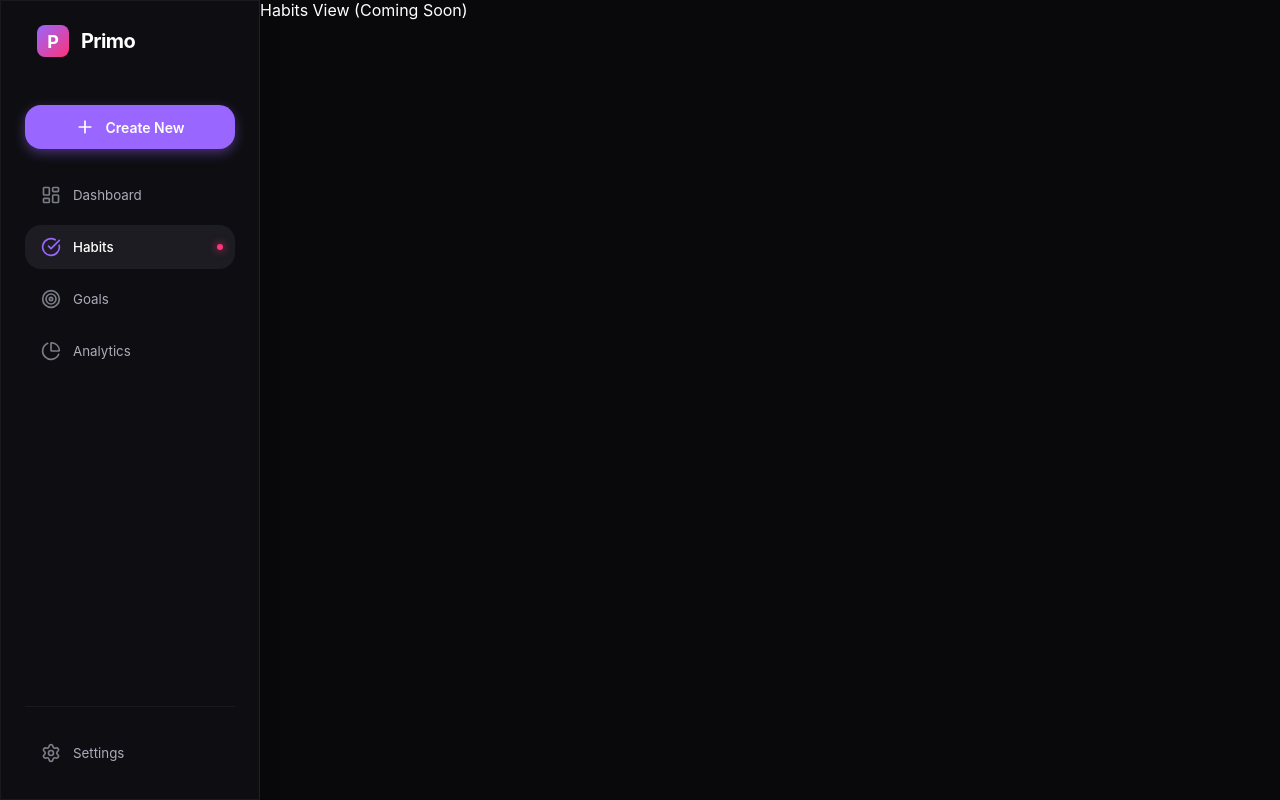
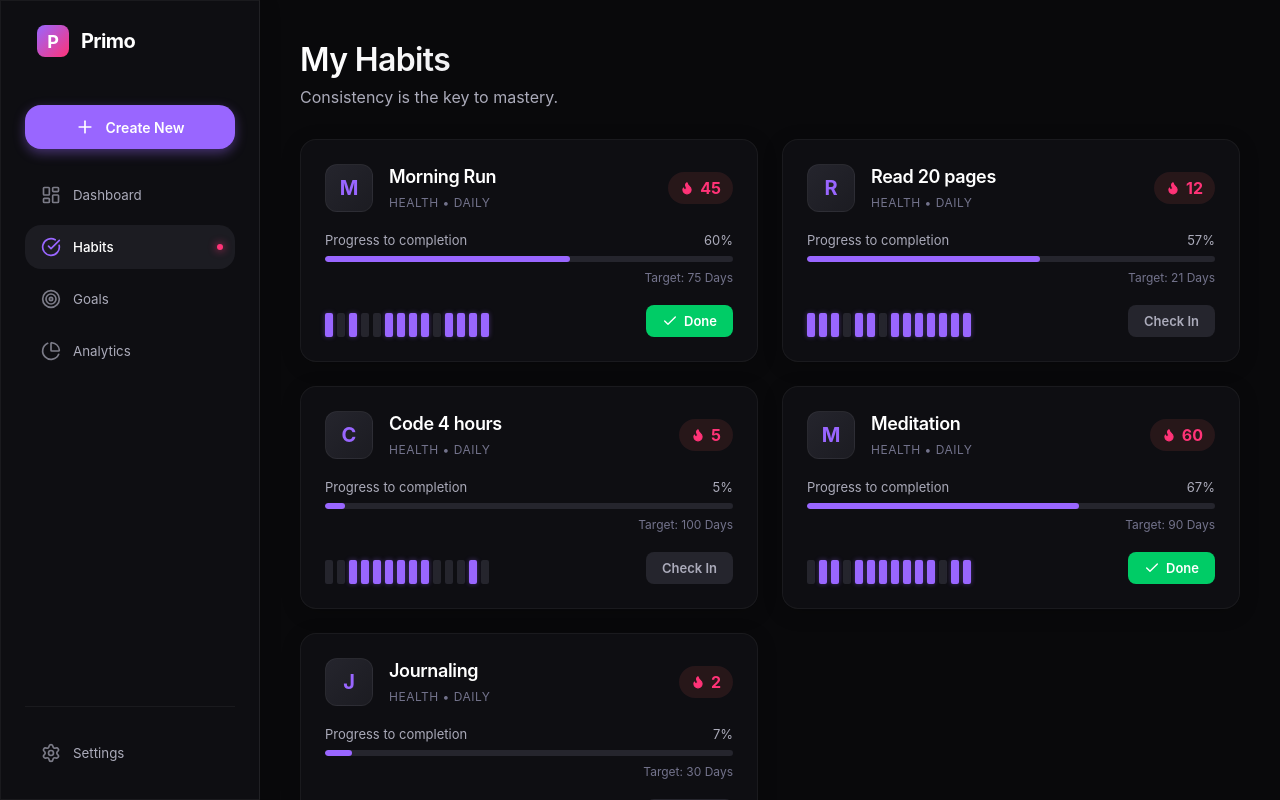
Before and after one commit to barada02/Primo, a React (Vite) app: page / in a window 1280 px wide. Both pictures are taken after a click on the button "Habits". Built offline with nearby package versions, Linux system fonts and the light colour scheme.

Commit message:
hibit page

```diff
--- a/src/App.jsx
+++ b/src/App.jsx
@@ -1,6 +1,7 @@
 import { useState } from 'react'
 import Sidebar from './components/layout/Sidebar'
 import Dashboard from './components/dashboard/Dashboard'
+import HabitsPage from './components/habits/HabitsPage'
 import CreateTaskModal from './components/tasks/CreateTaskModal'
 import './index.css'
 
@@ -18,8 +19,9 @@ function App() {
 
       <main style={{ flex: 1, overflowY: 'auto', position: 'relative' }}>
         {activeTab === 'dashboard' && <Dashboard />}
+        {activeTab === 'habits' && <HabitsPage />}
         {/* Placeholders for other tabs */}
-        {activeTab === 'habits' && <div className="p-10">Habits View (Coming Soon)</div>}
+        {activeTab === 'goals' && <div className="p-10">Goals View (Coming Soon)</div>}
       </main>
 
       {isModalOpen && <CreateTaskModal onClose={() => setIsModalOpen(false)} />}
--- /dev/null
+++ b/src/components/habits/HabitCard.css
@@ -0,0 +1,147 @@
+.habit-card {
+    padding: 24px;
+    border-radius: var(--radius-md);
+    transition: transform 0.2s;
+    display: flex;
+    flex-direction: column;
+    gap: 20px;
+}
+
+.habit-card:hover {
+    transform: translateY(-4px);
+    background: var(--bg-surface-2);
+}
+
+.habit-header {
+    display: flex;
+    align-items: center;
+    gap: 16px;
+}
+
+.habit-icon {
+    width: 48px;
+    height: 48px;
+    border-radius: 12px;
+    background: linear-gradient(135deg, var(--bg-surface-3), var(--bg-surface-2));
+    display: flex;
+    align-items: center;
+    justify-content: center;
+    font-size: 20px;
+    font-weight: 700;
+    color: var(--primary);
+    border: 1px solid hsla(0, 0%, 100%, 0.05);
+}
+
+.habit-info {
+    flex: 1;
+}
+
+.habit-info h3 {
+    margin: 0 0 4px 0;
+    font-size: 18px;
+    font-weight: 600;
+    color: var(--text-1);
+}
+
+.habit-category {
+    font-size: 12px;
+    color: var(--text-3);
+    text-transform: uppercase;
+    letter-spacing: 0.5px;
+}
+
+.habit-streak-badge {
+    display: flex;
+    align-items: center;
+    gap: 6px;
+    padding: 6px 12px;
+    background: rgba(255, 100, 100, 0.1);
+    border-radius: 20px;
+    color: var(--accent);
+    font-weight: 700;
+}
+
+.flame-icon {
+    fill: var(--accent);
+}
+
+.habit-progress-area {
+    display: flex;
+    flex-direction: column;
+    gap: 8px;
+}
+
+.progress-label {
+    display: flex;
+    justify-content: space-between;
+    font-size: 13px;
+    color: var(--text-2);
+}
+
+.progress-track {
+    width: 100%;
+    height: 6px;
+    background: var(--bg-surface-3);
+    border-radius: 3px;
+    overflow: hidden;
+}
+
+.progress-fill {
+    height: 100%;
+    border-radius: 3px;
+    transition: width 0.5s ease;
+}
+
+.goal-text {
+    font-size: 12px;
+    color: var(--text-3);
+    text-align: right;
+}
+
+.habit-footer {
+    display: flex;
+    justify-content: space-between;
+    align-items: flex-end;
+    margin-top: auto;
+}
+
+.history-grid {
+    display: flex;
+    gap: 4px;
+}
+
+.history-dot {
+    width: 8px;
+    height: 24px;
+    border-radius: 2px;
+    background: var(--bg-surface-3);
+}
+
+.history-dot.done {
+    background: var(--primary);
+    box-shadow: 0 0 5px var(--primary-glow);
+}
+
+.check-in-btn {
+    padding: 8px 16px;
+    border-radius: var(--radius-sm);
+    background: var(--bg-surface-3);
+    color: var(--text-2);
+    font-weight: 600;
+    font-size: 13px;
+    transition: all 0.2s;
+}
+
+.check-in-btn:hover {
+    background: var(--primary);
+    color: white;
+}
+
+.check-in-btn.completed {
+    background: var(--success);
+    color: white;
+    display: flex;
+    align-items: center;
+    gap: 6px;
+    pointer-events: none;
+}
--- /dev/null
+++ b/src/components/habits/HabitCard.jsx
@@ -0,0 +1,75 @@
+import React from 'react';
+import { Check, Flame, Trophy } from 'lucide-react';
+import './HabitCard.css';
+
+const HabitCard = ({ habit }) => {
+    const progress = (habit.streak / habit.goal) * 100;
+
+    // Create a mock history for the visualizer (last 14 days)
+    // In a real app this would come from the DB
+    const mockHistory = Array.from({ length: 14 }).map((_, i) => {
+        // Randomly assign status for demo purposes
+        // We force the last few to match the streak roughly
+        return Math.random() > 0.3;
+    });
+
+    return (
+        <div className="habit-card glass-panel">
+            <div className="habit-header">
+                <div className="habit-icon-area">
+                    <div className="habit-icon">
+                        {habit.title.charAt(0)}
+                    </div>
+                </div>
+                <div className="habit-info">
+                    <h3>{habit.title}</h3>
+                    <span className="habit-category">Health • Daily</span>
+                </div>
+                <div className="habit-streak-badge">
+                    <Flame size={14} className="flame-icon" />
+                    <span>{habit.streak}</span>
+                </div>
+            </div>
+
+            <div className="habit-progress-area">
+                <div className="progress-label">
+                    <span>Progress to completion</span>
+                    <span>{Math.round(progress)}%</span>
+                </div>
+                <div className="progress-track">
+                    <div
+                        className="progress-fill"
+                        style={{ width: `${progress}%`, background: `var(--${progress > 80 ? 'success' : 'primary'})` }}
+                    />
+                </div>
+                <div className="goal-text">
+                    Target: {habit.goal} Days
+                </div>
+            </div>
+
+            <div className="habit-footer">
+                <div className="history-grid">
+                    {mockHistory.map((done, idx) => (
+                        <div
+                            key={idx}
+                            className={`history-dot ${done ? 'done' : ''}`}
+                            title={done ? "Completed" : "Missed"}
+                        />
+                    ))}
+                </div>
+
+                <button className={`check-in-btn ${habit.completedToday ? 'completed' : ''}`}>
+                    {habit.completedToday ? (
+                        <>
+                            <Check size={16} /> Done
+                        </>
+                    ) : (
+                        "Check In"
+                    )}
+                </button>
+            </div>
+        </div>
+    );
+};
+
+export default HabitCard;
--- /dev/null
+++ b/src/components/habits/HabitsPage.css
@@ -0,0 +1,22 @@
+.habits-page-container {
+    padding: 40px;
+}
+
+.page-header {
+    margin-bottom: 32px;
+}
+
+.page-header h1 {
+    font-size: 32px;
+    margin-bottom: 8px;
+    background: linear-gradient(to right, var(--text-1), var(--text-2));
+    background-clip: text;
+    -webkit-background-clip: text;
+    -webkit-text-fill-color: transparent;
+}
+
+.habits-grid {
+    display: grid;
+    grid-template-columns: repeat(auto-fill, minmax(340px, 1fr));
+    gap: 24px;
+}
--- /dev/null
+++ b/src/components/habits/HabitsPage.jsx
@@ -0,0 +1,29 @@
+import React from 'react';
+import HabitCard from './HabitCard';
+import { mockHabits } from '../../data/mockData';
+import './HabitsPage.css';
+
+const HabitsPage = () => {
+    return (
+        <div className="habits-page-container">
+            <header className="page-header">
+                <div>
+                    <h1>My Habits</h1>
+                    <p className="subtitle">Consistency is the key to mastery.</p>
+                </div>
+            </header>
+
+            <div className="habits-grid">
+                {mockHabits.map(habit => (
+                    <HabitCard key={habit.id} habit={habit} />
+                ))}
+
+                {/* Mocking a few more to show grid layout */}
+                <HabitCard habit={{ id: 99, title: "Meditation", streak: 60, goal: 90, completedToday: true }} />
+                <HabitCard habit={{ id: 98, title: "Journaling", streak: 2, goal: 30, completedToday: false }} />
+            </div>
+        </div>
+    );
+};
+
+export default HabitsPage;
```
